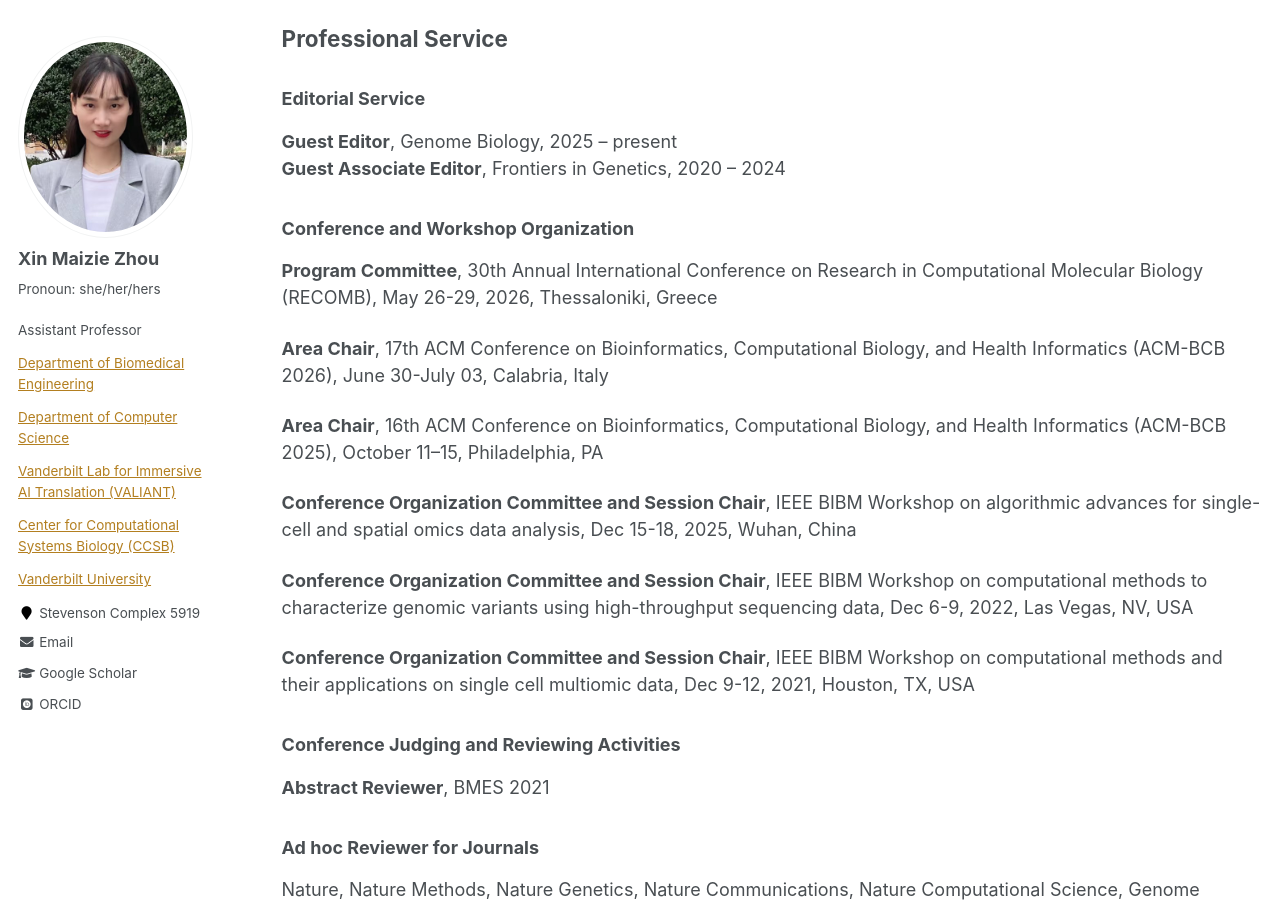
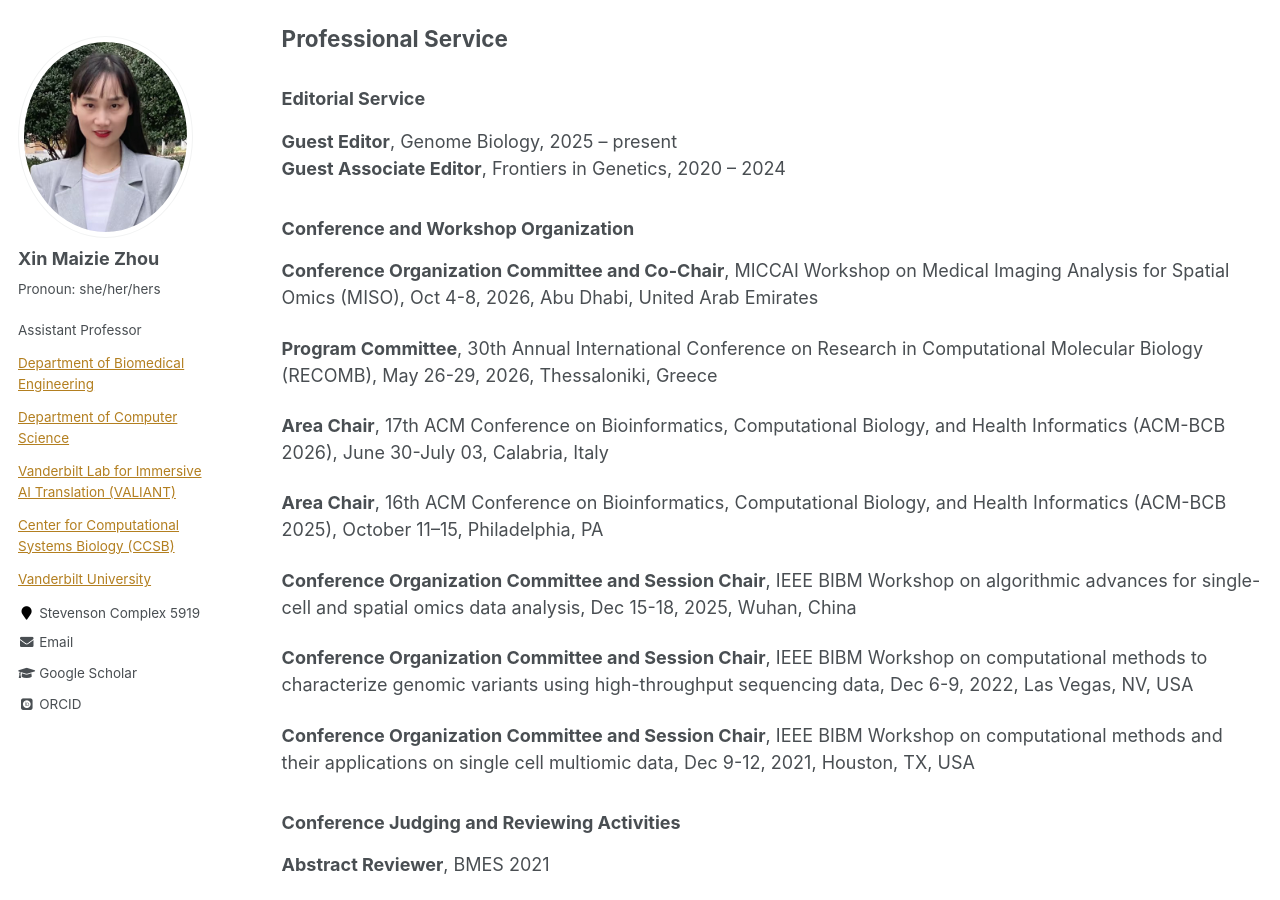
Before and after one commit to maiziezhoulab/Maiziezhoulab.github.io, a Jekyll site: the page built from _pages/TeachingService.md, in a window 1280 px wide and 900 px high, scrolled down 973 px. Built offline with Jekyll 4.4.1, drawn with Linux system fonts in a browser that asks for light colours; some web fonts are replaced.

Commit message:
Update TeachingService.md

```diff
--- a/_pages/TeachingService.md
+++ b/_pages/TeachingService.md
@@ -38,6 +38,8 @@ author_profile: true
 **Guest Associate Editor**, Frontiers in Genetics,              2020 – 2024
 
 ### Conference and Workshop Organization
+**Conference Organization Committee and Co-Chair**, MICCAI Workshop on Medical Imaging Analysis for Spatial Omics (MISO), Oct 4-8, 2026, Abu Dhabi, United Arab Emirates
+
 **Program Committee**, 30th Annual International Conference on Research in Computational Molecular Biology (RECOMB), May 26-29, 2026, Thessaloniki, Greece
 
 **Area Chair**, 17th ACM Conference on Bioinformatics, Computational Biology, and Health Informatics (ACM-BCB 2026), June 30-July 03, Calabria, Italy
```
